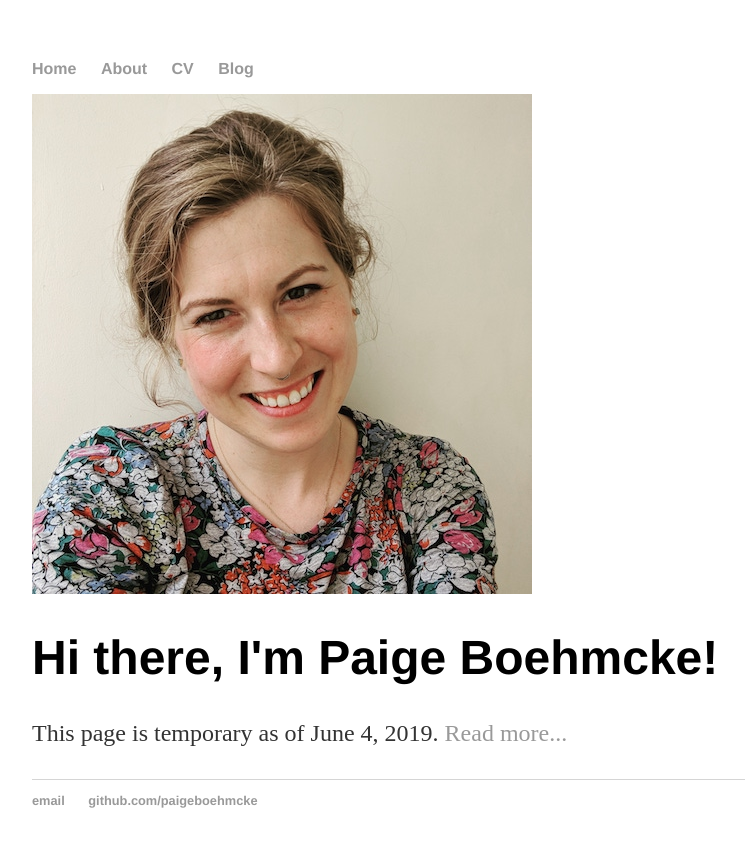
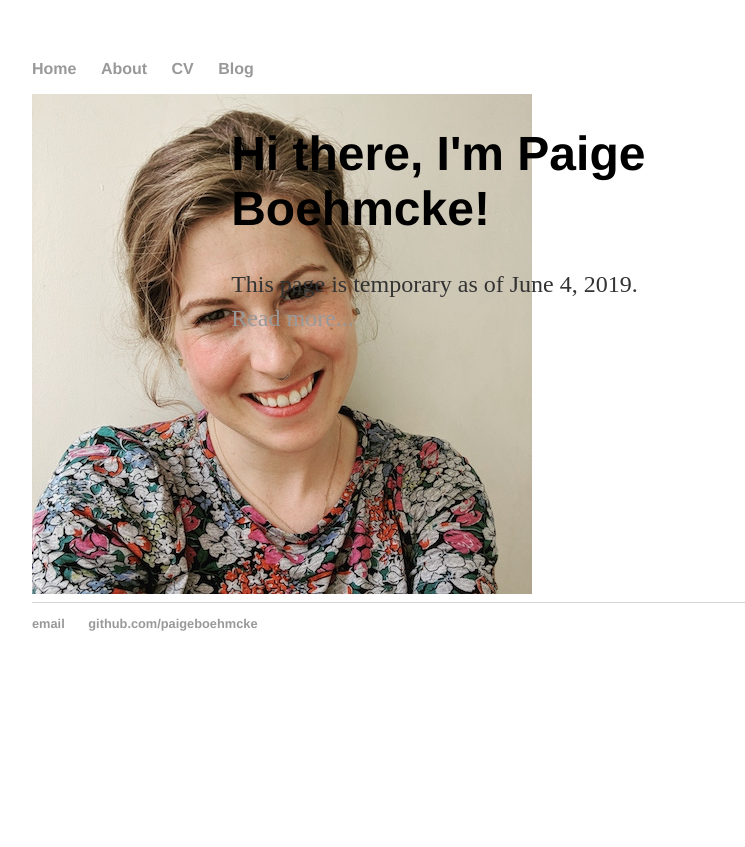
Before and after one commit to paigeboehmcke/paigeboehmcke.github.io, a Jekyll site: the page built from index.html, in a window 1280 px wide. Shown: the top 847 px of the page, without its empty margins (160-905 px from the left). Built offline with Jekyll 4.4.1, drawn with Linux system fonts in a browser that asks for light colours.

Commit message:
Update index.html

```diff
--- a/index.html
+++ b/index.html
@@ -3,10 +3,10 @@
 title: Paige Boehmcke
 ---
 <div class="blurb" style="display: inline-block;">
-	<div style="float: left; display: inline; margin-right: 20px;">
+	<div style="float: left; display: inline; margin-right: 20px; width: 20%;">
 		<img src="/images/headshot.jpg" alt="paige headshot">
 		</div>
-	<div style="float: left; display: inline;">
+	<div style="float: left; display: inline; width: 50%;">
 		<h1>Hi there, I'm Paige Boehmcke!</h1>
 		<p>This page is temporary as of June 4, 2019. <a href="/about">Read more...</a></p>
 	</div>
```
